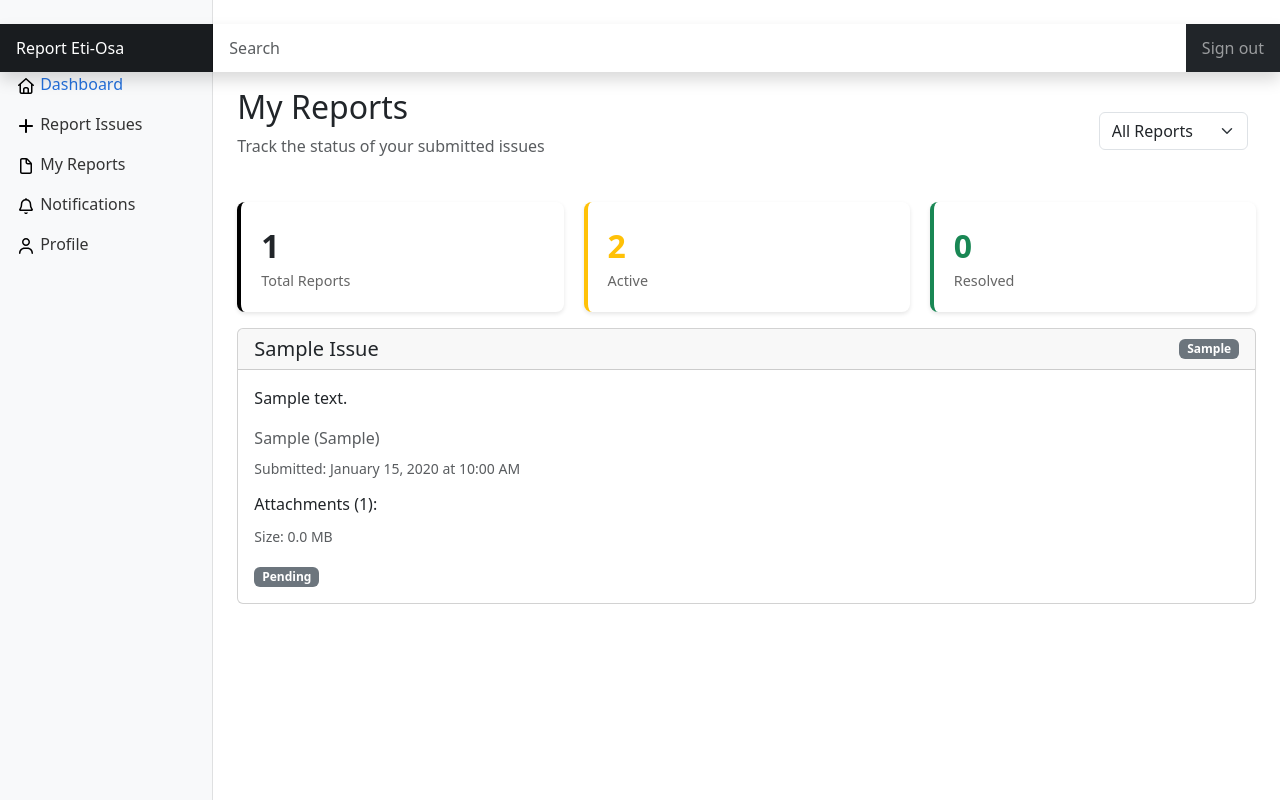
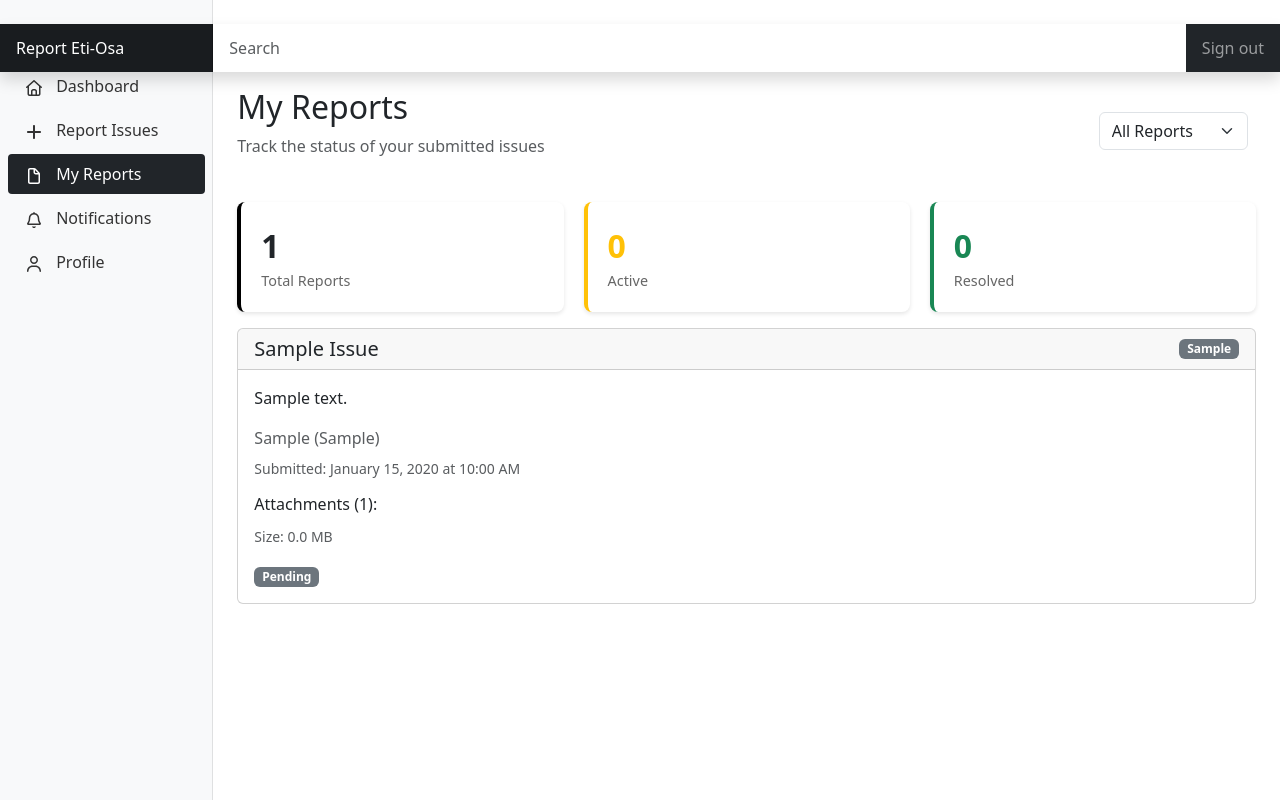
Before and after one commit to nnamdiindu/Report_Eti-Osa, a Flask app: page /my_reports in a window 1280 px wide. Run offline with Flask 3, Linux system fonts and the light colour scheme; a user stored in the database is signed in; tables that the repository leaves empty hold one stand-in row (values such as "Sample post"); some libraries are stand-ins or nearby versions.

Commit message:
Modify base html to include hover functionalities to navbars

```diff
--- a/templates/base.html
+++ b/templates/base.html
@@ -130,6 +130,46 @@
                 padding-top: 80px;
             }
         }
+
+        /* Hover state code */
+
+        /* Sidebar navigation link styling */
+.sidebar .nav-link {
+    font-weight: 500;
+    color: #333;
+    transition: all 0.3s ease; /* Smooth transition for hover effects */
+    border-radius: 4px; /* Optional: adds rounded corners */
+    margin: 2px 8px; /* Optional: adds some spacing */
+}
+
+/* Hover effect - bg-secondary background */
+.sidebar .nav-link:hover {
+    background-color: #6c757d !important; /* Bootstrap's bg-secondary color */
+    color: #fff !important; /* White text on hover for better contrast */
+}
+
+/* Active/clicked state - dark background */
+.sidebar .nav-link.active {
+    background-color: #212529 !important; /* Dark background (Bootstrap's bg-dark) */
+    color: #fff !important; /* White text */
+}
+
+/* Ensure icons inherit the text color */
+.sidebar .nav-link svg {
+    fill: currentColor; /* Makes SVG icons use the same color as text */
+    margin-right: 8px;
+}
+
+/* Optional: Add a subtle shadow on hover for more visual feedback */
+.sidebar .nav-link:hover {
+    box-shadow: 0 2px 4px rgba(0,0,0,0.1);
+}
+
+/* Ensure active state overrides hover */
+.sidebar .nav-link.active:hover {
+    background-color: #212529 !important;
+    color: #fff !important;
+}
     </style>
 </head>
 
@@ -216,6 +256,39 @@
     <script src="https://cdn.jsdelivr.net/npm/bootstrap@5.0.2/dist/js/bootstrap.bundle.min.js"
         integrity="sha384-MrcW6ZMFYlzcLA8Nl+NtUVF0sA7MsXsP1UyJoMp4YLEuNSfAP+JcXn/tWtIaxVXM"
         crossorigin="anonymous"></script>
+        <script>
+document.addEventListener('DOMContentLoaded', function() {
+    // Get all sidebar navigation links
+    const sidebarLinks = document.querySelectorAll('.sidebar .nav-link');
+
+    // Function to remove active class from all links
+    function removeActiveClasses() {
+        sidebarLinks.forEach(link => {
+            link.classList.remove('active');
+        });
+    }
+
+    // Add click event listener to each link
+    sidebarLinks.forEach(link => {
+        link.addEventListener('click', function(e) {
+            // Remove active class from all links
+            removeActiveClasses();
+            // Add active class to clicked link
+            this.classList.add('active');
+        });
+    });
+
+    // Set active link based on current URL (for when page loads)
+    const currentPath = window.location.pathname;
+    sidebarLinks.forEach(link => {
+        const href = link.getAttribute('href');
+        if (href && (currentPath === href || (currentPath === '/' && href.includes('dashboard')))) {
+            removeActiveClasses();
+            link.classList.add('active');
+        }
+    });
+});
+</script>
 </body>
 
 </html>
--- a/templates/dashboard.html
+++ b/templates/dashboard.html
@@ -1,6 +1,4 @@
 {% extends "base.html" %}
-
-{% block title %}Dashboard{% endblock %}
 
 {% block content %}
             <!-- Main Content -->
--- a/templates/user_report.html
+++ b/templates/user_report.html
@@ -42,7 +42,7 @@
         <div class="metric-label">Total Reports</div>
     </div>
     <div class="card-metric card-pending">
-        <div class="metric-number text-warning">2</div>
+        <div class="metric-number text-warning">0</div>
         <div class="metric-label">Active</div>
     </div>
     <div class="card-metric card-resolved">
```
